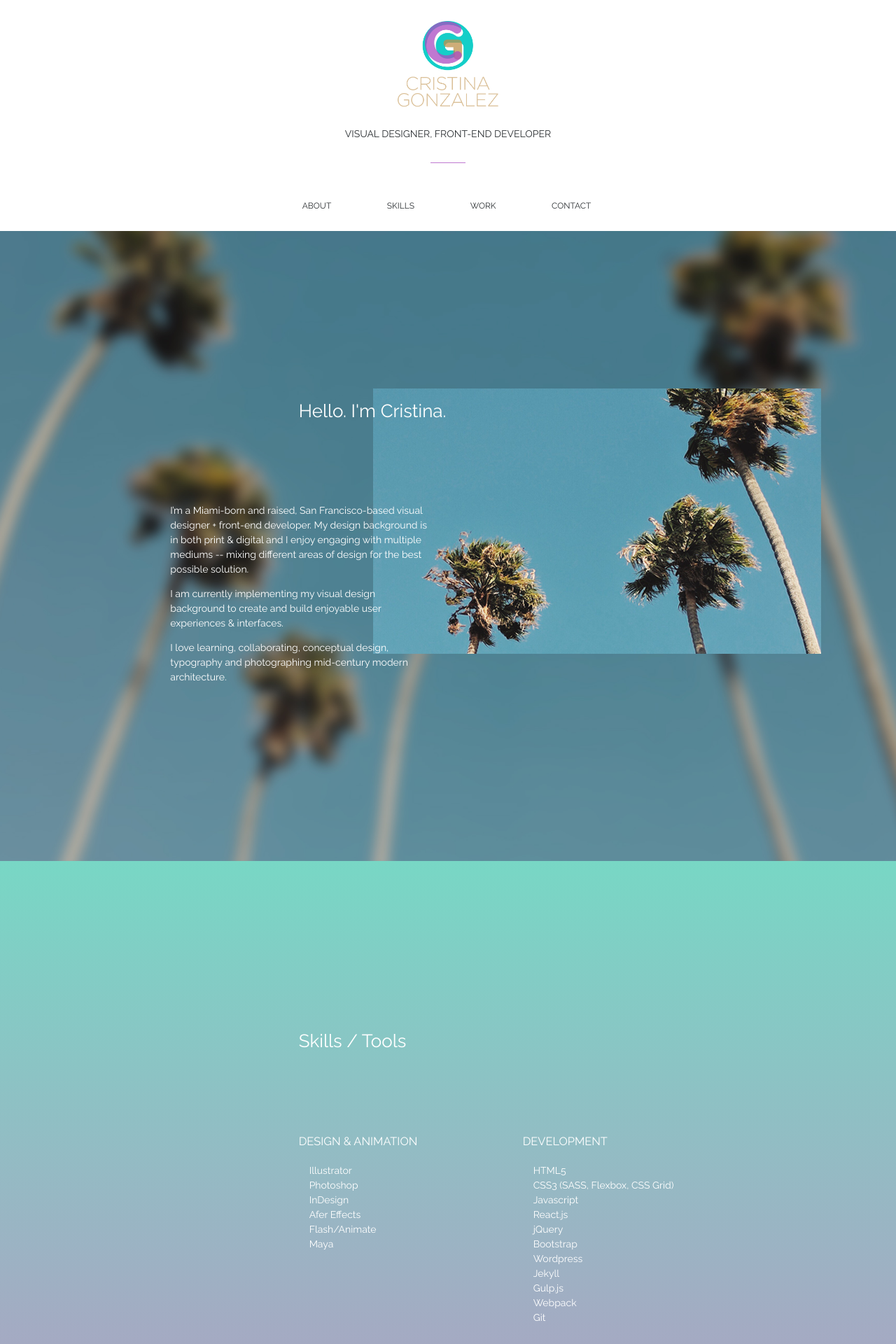
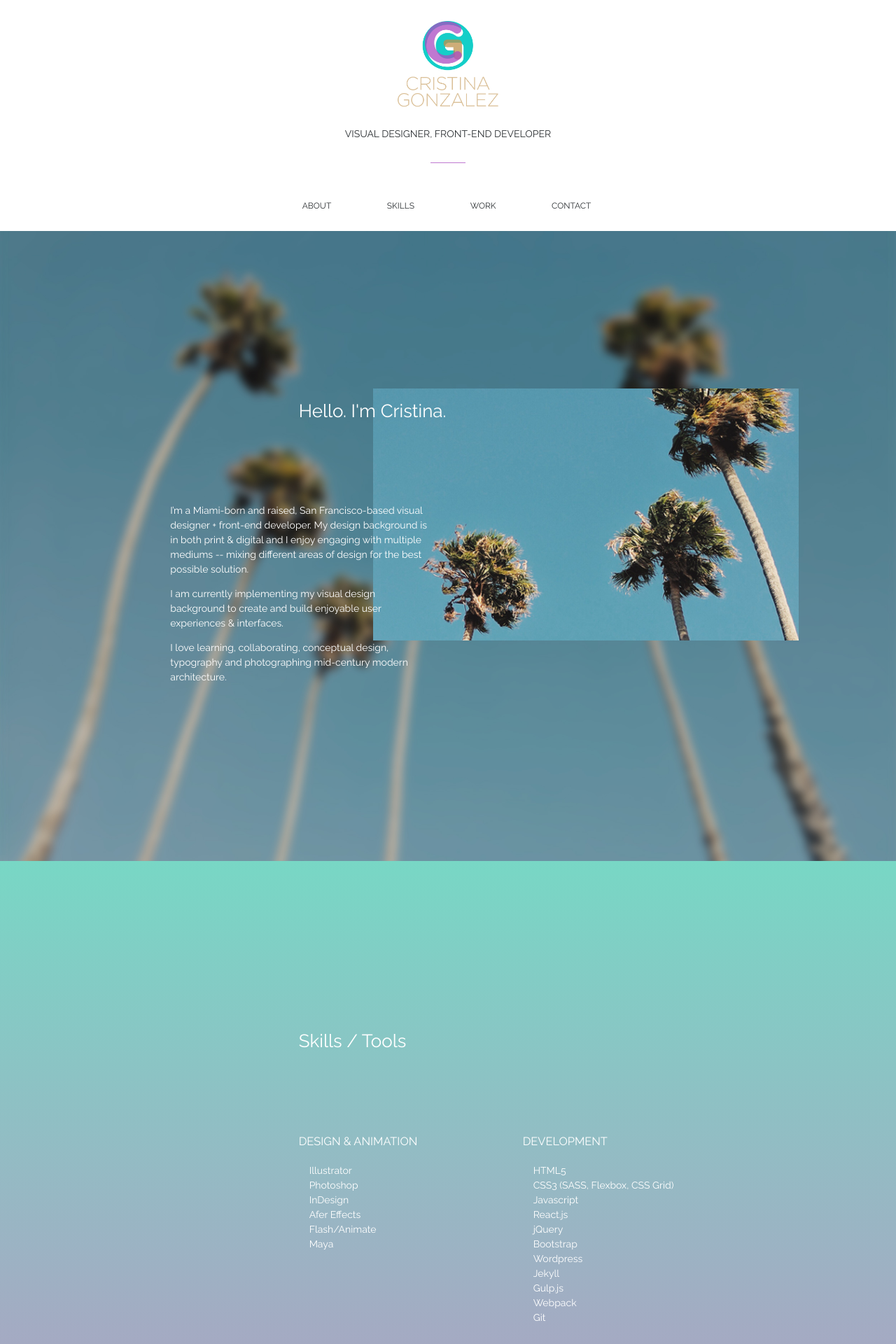
Before and after one commit to cgonz0/cgonz0.github.io, a Jekyll site: the page built from index.html, in a window 1280 px wide. Shown: the top 1920 px of the page at 70% size. Built offline with Jekyll 4.4.1, drawn with Linux system fonts in a browser that asks for light colours; nearby versions of some CDN libraries.

Commit message:
add media queries

```diff
--- /dev/null
+++ b/_sass/_mixins.scss
@@ -0,0 +1,13 @@
+$port: "(orientation: portraint)";
+$land: "(orientation: landscape)";
+$mob: "screen and (max-width: 420px)";
+$mob-up: "screen and (min-width: 421px)";
+$xs-only: "screen and (max-width: 767px)";
+$sm-up: "screen and (min-width: 768px)";
+$md-up: "screen and (min-width: 992px)";
+$lg-up: "screen and (min-width:1200px)";
+$xl-up: "screen and (min-width:1440px)";
+$sm-down: "screen and (max-width: 991px)";
+$md-down: "screen and (max-width:1199px)";
+$lg-down: "screen and (max-width:1438px)";
+$sm-only: "screen and (max-width: 991px) and (min-width: 769px)";
--- a/css/main.scss
+++ b/css/main.scss
@@ -4,6 +4,7 @@
 @import "nav";
 @import "colors";
 @import "header";
+@import "mixins";
 
 html, body  {
   margin: 0 auto;
@@ -38,11 +39,24 @@
 }
 
 
+//Image crop
+.pop-image img {
+  width: 95%;
+  @media #{$xs-only} {
+    display: none;
+  }
+}
+
+
 //About
 .about {
   height: 100vh;
   width: 100%;
   background: url('{{ "/img/about_bg.jpg" | relative_url }}') 50% 35% / 145%;
+  background-size: cover;
+  // @media #{$xs-only} {
+  //   background-size: cover;
+  // }
 }
 
 .a {
@@ -50,13 +64,20 @@
 }
 
 .b {
-  grid-area: 4 / 5 / 5 / 8;
+  grid-area: 4 / 5 / 5 / 9;
+  @media #{$xs-only} {
+    grid-area: 3 / 2 / 3 / 9;
+  }
 }
 
 .c {
   grid-area: 6 / 3 / 11 / 7;
   margin-left: 30px;
   margin-right: 30px;
+  @media #{$xs-only} {
+    grid-area: 5 / 2 / 12 / 12;
+    margin: 0;
+  }
 }
 
 
@@ -78,15 +99,24 @@
 }
 
 .d {
-  grid-area: 4 / 5 / 5  / 7;
+  grid-area: 4 / 5 / 5 / 9  ;
+  @media #{$xs-only} {
+    grid-area: 3 / 2 / 3 / 7;
+  }
 }
 
 .skill-des {
   grid-area: 6 / 5 / 11 / 7;
+  @media #{$xs-only} {
+    grid-area: 5 / 2 / 10 / 7;
+  }
 }
 
 .skill-dev {
   grid-area: 6 / 8 / 15 / 111;
+  @media #{$xs-only} {
+    grid-area: 5 / 7 / 12 / 12;
+  }
 }
 
 
@@ -95,10 +125,14 @@
   height: 100vh;
   width: 100%;
   background: url('{{ "/img/work_bg.jpg" | relative_url }}') 50% 28% / 100%;
+  background-size: cover;
   h2 {
     font-weight: 400;
     font-size: 18px;
   }
+  // @media #{$xs-only} {
+  //   background-size: cover;
+  // }
 }
 
 .e {
@@ -106,8 +140,10 @@
 }
 
 .f {
-  grid-area: 4 / 5 / 5 / 8;
-
+  grid-area: 4 / 5 / 5 / 9;
+  @media #{$xs-only} {
+    grid-area: 3 / 2 / 3 / 10;
+  }
 }
 
 .g {
@@ -122,10 +158,14 @@
     line-height: 1.5rem;
     font-weight: 700;
   }
+  @media #{$xs-only} {
+    grid-area: 5 / 2 / 9 / 5;
+    margin: 0;
+  }
 }
 
 .h {
-  grid-area: 6 / 6 / 8 / 9;
+  grid-area: 6 / 6 / 8 / 10;
   padding-left: 10px;
   margin-top: -3px;
   a {
@@ -141,6 +181,11 @@
     &:hover span {
       visibility: visible;
     }
+  }
+  @media #{$xs-only} {
+    grid-area: 10 / 2 / 11 / 12;
+    margin: 0;
+    padding: 0;
   }
 }
 
@@ -169,10 +214,16 @@
     color: white;
     text-decoration: none;
   }
+  @media #{$xs-only} {
+    grid-area: 2 / 6 / 3 / 12;
+  }
 }
 
 .j {
-  grid-area: 4 / 5 / 4 / 7;
+  grid-area: 4 / 5 / 5 / 9;
+  @media #{$xs-only} {
+    grid-area: 3 / 2 / 4 / 7;
+  }
 }
 
 
@@ -180,6 +231,9 @@
 .contact-form {
   grid-area: 5 / 5 / 10 / 9;
   margin-top: 20px;
+  @media #{$xs-only} {
+    grid-area: 4 / 2 / 10 / 12;
+  }
 }
 
 .contact-input {
@@ -228,12 +282,14 @@
 }
 
 input:valid + label,
-textarea:valid + label,
- {
+textarea:valid + label, {
   left: -6em;
   transition:all 0ms ease;
   transition-property: color;
   color: white;
+  @media #{$xs-only} {
+    visibility: hidden;
+  }
 }
 
 input:valid:focus + label,
@@ -279,6 +335,9 @@
     &:hover {
       border-bottom: 3px solid $aqua;
     }
+    @media #{$xs-only} {
+      margin: 0 20px;
+    }
   }
 }
 
@@ -288,18 +347,21 @@
 
 .logo-fix > img {
   position: absolute;
-  opacity:0;
+  opacity: 0;
   float: left;
   width: 50px;
-  padding:14px 35px;
+  padding: 14px 35px;
+  @media #{$xs-only} {
+    visibility: hidden;
+  }
 }
 
 .fix{
   position:fixed;
-  top:0;
-  left:0;
-  right:0;
-  margin:0;
+  top: 0;
+  left: 0;
+  right: 0;
+  margin: 0;
 }
 
 //Footer
@@ -308,7 +370,7 @@
   color: $black;
   text-align: center;
   p {
-    padding-top:25px;
+    padding-top: 25px;
   }
   a {
     color: $aqua;
@@ -320,7 +382,7 @@
   color: $aqua;
   i {
   margin-right: 20px;
-  margin-top:10px;
+  margin-top: 10px;
   }
 }
 
```
Also changed, not shown: _sass/_colors.scss (line endings or trailing spaces), _sass/_header.scss (line endings or trailing spaces).
